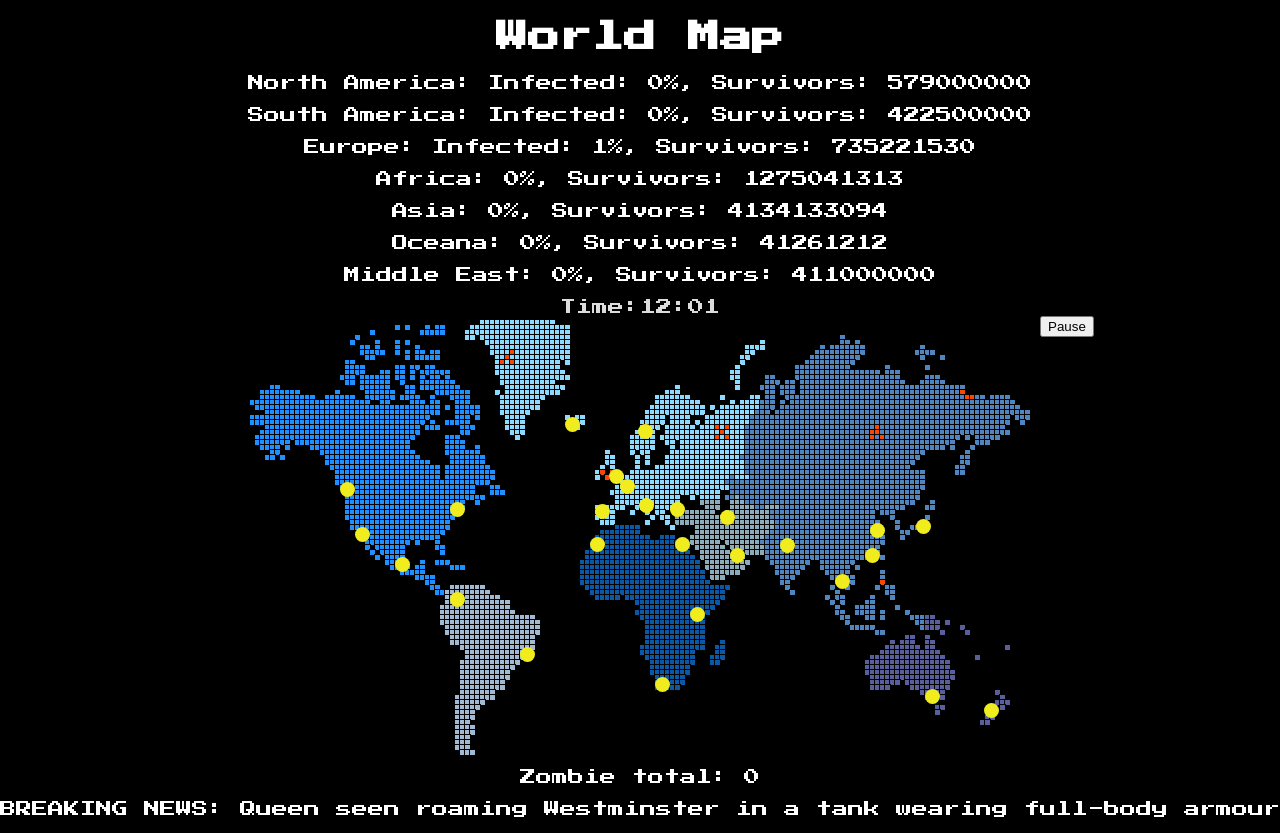
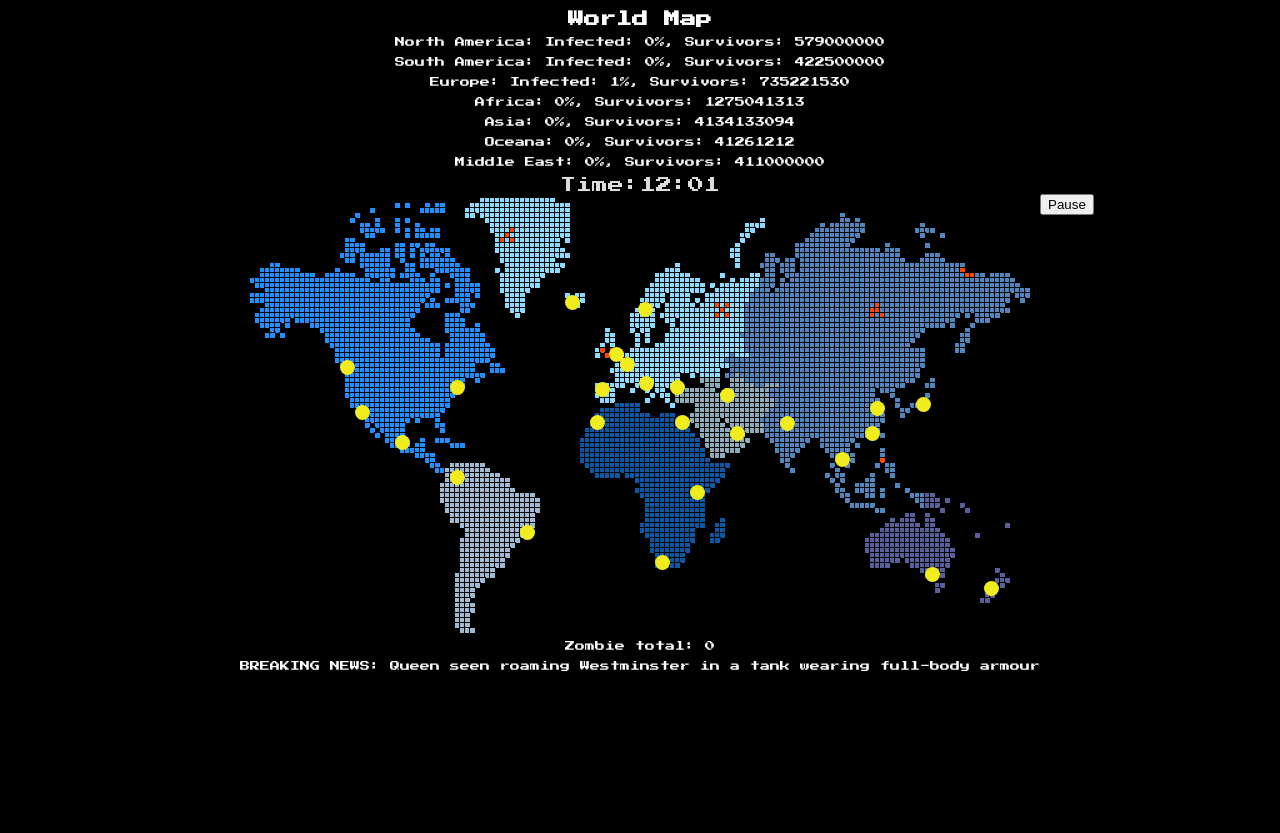
Before and after one commit to Lucx14/zombie-infection, a React (Create React App) app: page / in a window 1280 px wide. Both pictures are taken after a click on the button "START". After the commit the page ends 800 px from the top, so only its background shows below. Built offline with nearby package versions, Linux system fonts and the light colour scheme.

Commit message:
feature: map page display of infection stats

```diff
--- a/src/components/app.css
+++ b/src/components/app.css
@@ -167,5 +167,9 @@
 }
 
 #headline {
+  font-size: x-small;
+}
 
+#zombie-total {
+  font-size: x-small;
 }
--- a/src/components/worldmap.css
+++ b/src/components/worldmap.css
@@ -8,6 +8,10 @@ body {
 h1 {
   color: white;
   text-align: center;
+}
+
+#map-title {
+  font-size: medium;
 }
 
 p {
@@ -159,3 +163,7 @@ p {
   width: 100%;
   background-color: black;
 }
+
+#world-population-stats {
+  font-size: x-small;
+}
```
